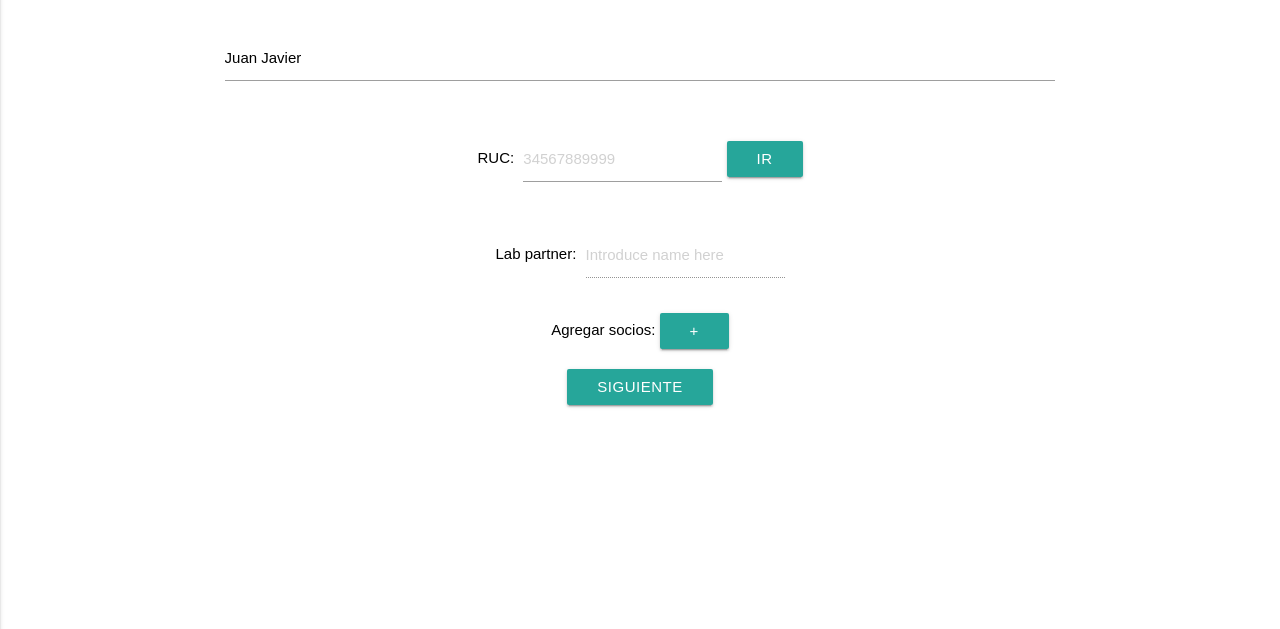
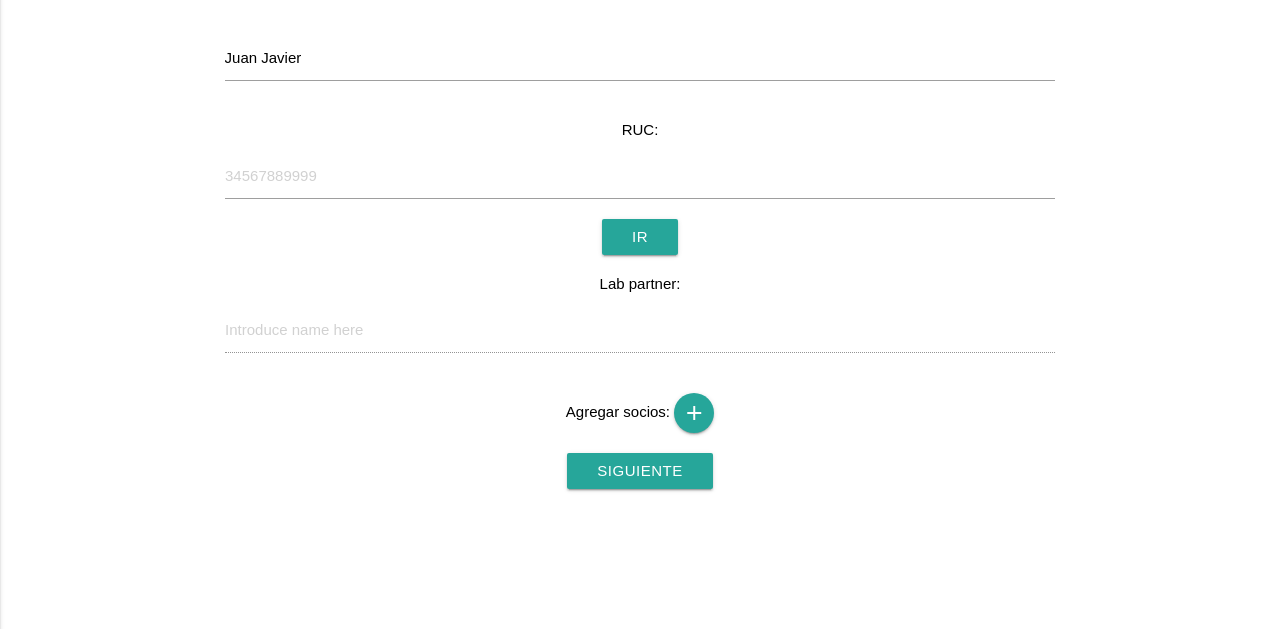
Before and after one commit to GeraldineCh/mony, a website: page public/register_company.html in a window 1280 px wide. Shown: the part 171-800 px from the top of the page. Drawn offline with Linux system fonts and the light colour scheme.

Commit message:
Input width

```diff
--- a/public/register_company.html
+++ b/public/register_company.html
@@ -45,7 +45,7 @@
    <div class="row">
         <div class="col s12">
           RUC:
-          <div class="input-field inline">
+          <div class="input-field">
             <input id="ruc" placeholder="34567889999" type="text" class="validate">
           </div>
           <a class="waves-effect waves-light btn" href="#">Ir</a>
@@ -54,15 +54,15 @@
       <div class="row">
         <div class="col s12">
           Lab partner:
-          <div class="input-field inline">
-            <input disabled id="ruc" placeholder="Introduce name here" type="text" class="validate">
+          <div class="input-field">
+            <input disabled id="lpartner" placeholder="Introduce name here" type="text" class="validate">
           </div>
         </div>
       </div>
       <div class="row">
         <div class="col s12">
           Agregar socios:
-          <a class="waves-effect waves-light btn" href="#">+</a>
+          <a class="btn-floating btn-small waves-effect waves-light"><i class="material-icons">add</i></a>
         </div>
       </div>
       <div class="row">
--- a/src/scss/_form.scss
+++ b/src/scss/_form.scss
@@ -17,3 +17,14 @@ Botones Facebook y Google LogIn
 .button-icon {
  height: 15px;
 }
+
+#ruc, #lpartner {
+ max-width: 66%;
+}
+
+
+@media only screen and (max-width: 500px) {
+    #ruc, #lpartner {
+    max-width: 62%;
+   }
+}
```
Also changed, not shown: public/assets/css/main.css, 1 other file.
